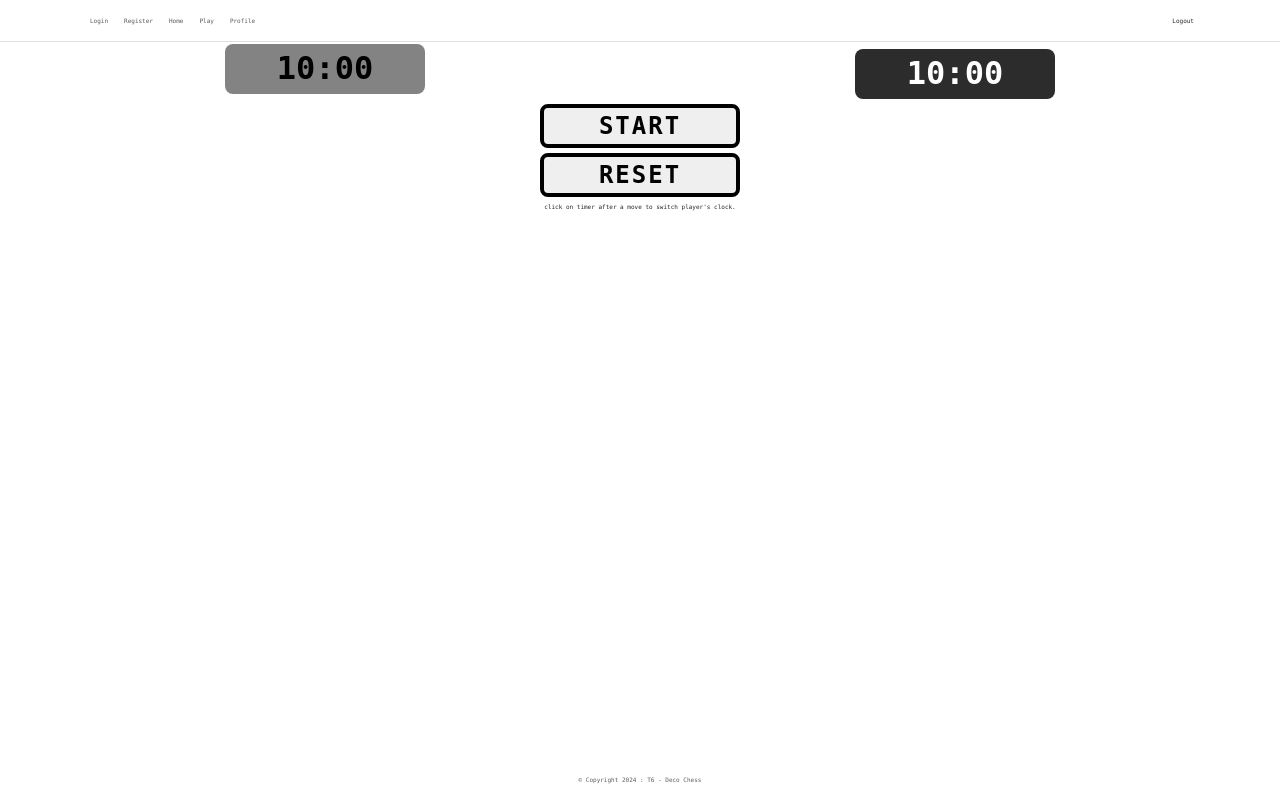
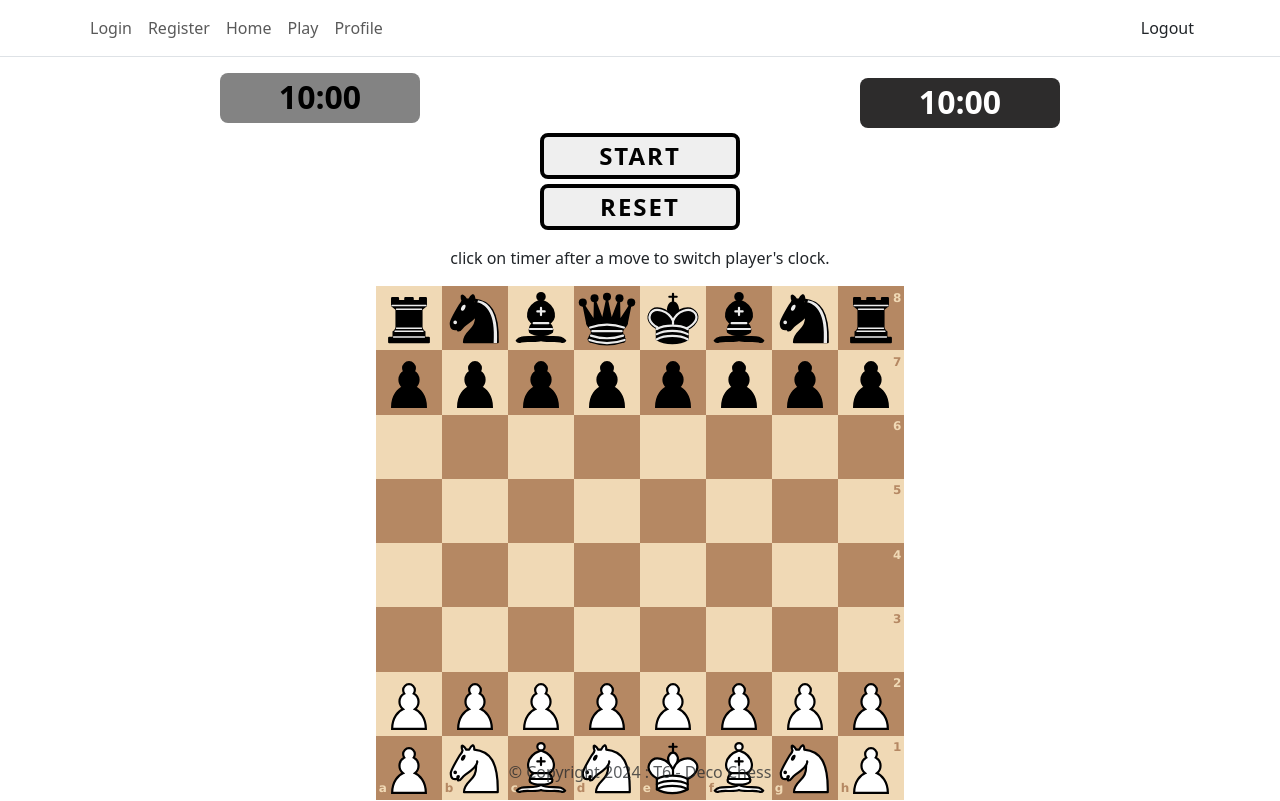
Before and after one commit to Pandabear1125/3308Project-12-6, a Node server app: page /game in a window 1280 px wide. Run offline with Node 20, Linux system fonts and the light colour scheme; some libraries are stand-ins or nearby versions.

Commit message:
Changed style sheets and added the handlehard elemtn.

```diff
--- a/ProjectSourceCode/src/views/pages/game.hbs
+++ b/ProjectSourceCode/src/views/pages/game.hbs
@@ -8,24 +8,8 @@
     <title>chess clock</title>
 
     <style>
-        * {
-            margin: 0;
-            padding: 0;
-            box-sizing: border-box;
-        }
 
-        body {
-            width: 100%;
-            height: 100%;
-            font-size: 10%;
-            font-family: monospace, monospace;
-        }
 
-        main {
-            width: 100%;
-            padding: 0 10px;
-            box-sizing: border-box;
-        }
 
         .player {
             margin: 1em 0 5px 0;
@@ -129,6 +113,8 @@
 
     </footer>
 
+    {{> chessBoard}}
+
     <script src="js/script.js"></script>
 
   </body>
--- a/ProjectSourceCode/src/views/partials/chessBoard.hbs
+++ b/ProjectSourceCode/src/views/partials/chessBoard.hbs
@@ -1,5 +1,63 @@
-    <link rel="stylesheet" href="../../src/css/boardCSS.css">
 
+<style>
+
+.chessBoard {
+    width:66vh;
+    height:66vh;
+
+  margin: 0 auto;
+  display: flex;
+  flex-wrap: wrap;
+}
+.square {
+  width:12.5%;
+  height: 12.5%;
+  float: left;
+  display: flex;
+  justify-content: center;
+  align-items: center;
+  position: relative;
+}
+.white {
+  background-color: #f0d9b5;
+}
+.black {
+  background-color: #b58863;
+}
+.coordinate {
+  height:auto;
+  display:flex;
+  bottom: 4%;
+  left:4%;
+  position: absolute;
+  font-size: 12px;
+  font-weight: bold;
+  font-family: Verdana, Geneva, Tahoma, sans-serif;
+}
+.rank {
+  top:4%;
+  right:4%;
+  left:auto;
+}
+.whiteText {
+  color:#f0d9b5;
+}
+.blackText {
+  color:#b58863;
+}
+.piece {
+  width:100%;
+  z-index: 1;
+  cursor: pointer;
+}
+.piece img {
+  max-width: 100%;
+  width:100%;
+  height: auto;
+}
+
+
+</style>
     <div class="chessBoard">
       <div class="square white">
         <div class="piece rook" color="black"  >
```
Also changed, not shown: ProjectSourceCode/src/js/chessHandler.js (added).
